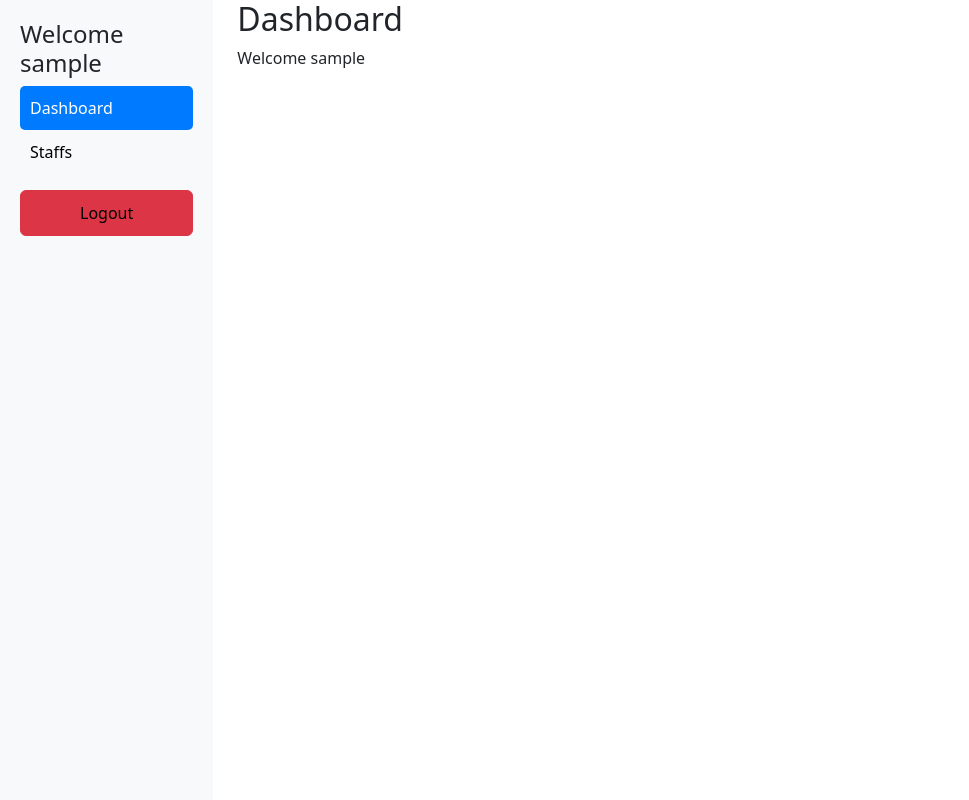
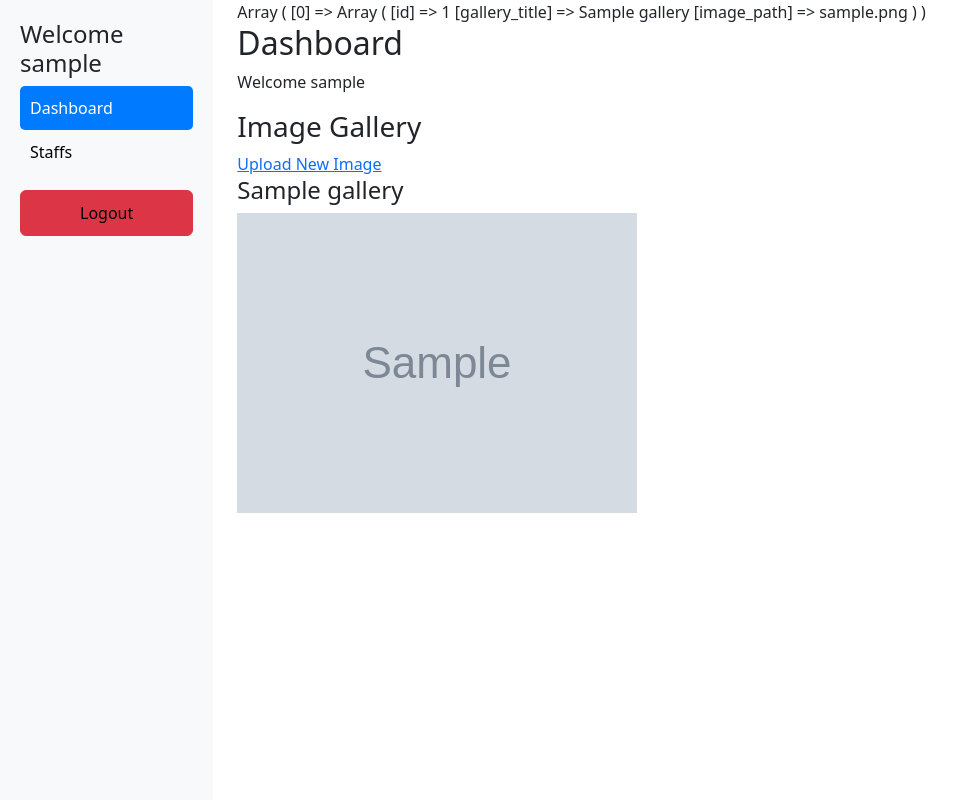
Before and after one commit to Arathijayaprakash/crud_php, a PHP site: page /crud/dashboard.php in a window 1280 px wide. Shown: the whole page, without its empty margins (0-969 px from the left). Run offline with PHP 8.4, Linux system fonts and the light colour scheme; the visitor is signed in with stand-in values (Sample User, id 1); tables that the repository leaves empty or names only in its code hold one stand-in row (values such as "Sample post"); grey boxes marked "Sample" are stand-in pictures.

Commit message:
add imageModel, imageController, getAllImages and uploadImage to db

```diff
--- /dev/null
+++ b/controllers/imageController.php
@@ -0,0 +1,32 @@
+<?php
+include __DIR__ . '/../config/db_config.php';
+include __DIR__ . '/../models/ImageModel.php';
+class ImageController
+{
+    private $imageModel;
+    public function __construct($db)
+    {
+        $this->imageModel = new ImageModel($db);
+    }
+    public function getAllImages()
+    {
+        return $this->imageModel->getAllImages();
+    }
+    public function uploadImage($imageData)
+    {
+        if (isset($_FILES['image']) && $_FILES['image']['error'] === 0) {
+            $gallery_title = $imageData['gallery_title'];
+            $imageTmpPath = $_FILES['image']['tmp_name'];
+            $imageName = $_FILES['image']['name'];
+            $imagePath = __DIR__ . '/../uploads/' . basename($imageName);
+            if (move_uploaded_file($imageTmpPath, $imagePath)) {
+                $this->imageModel->uploadImage($gallery_title, $imagePath);
+                header('Location: dashboard.php');
+            } else {
+                echo "Failed to upload image.";
+            }
+        } else {
+            echo "Error uploading image.";
+        }
+    }
+}
--- /dev/null
+++ b/models/ImageModel.php
@@ -0,0 +1,28 @@
+<?php
+class ImageModel
+{
+    private $conn;
+    public function __construct($db)
+    {
+        $this->conn = $db;
+    }
+    public function getAllImages()
+    {
+        $sql = 'SELECT * FROM image_gallery';
+        $stmt = $this->conn->prepare($sql);
+        $stmt->execute();
+        $result = $stmt->get_result();
+        $imageList = [];
+        while ($row = $result->fetch_assoc()) {
+            $imageList[] = $row;
+        }
+        return $imageList;
+    }
+    public function uploadImage($gallery_title, $image_path)
+    {
+        $sql = "INSERT INTO image_gallery (gallery_title, image_path) VALUES (?, ?)";
+        $stmt = $this->conn->prepare($sql);
+        $stmt->bind_param('ss', $gallery_title, $image_path);
+        $stmt->execute();
+    }
+}
--- a/views/dashboard.php
+++ b/views/dashboard.php
@@ -1,6 +1,20 @@
 <?php
 $pageTitle = 'Dashboard';
-include __DIR__ . '/layout.php'
+include __DIR__ . '/layout.php';
+include __DIR__ . '/../controllers/imageController.php';
+$controller = new ImageController($conn);
+$imageList = $controller->getAllImages();
+print_r($imageList);
 ?>
 <h2>Dashboard</h2>
 <p>Welcome <?php echo $_SESSION['username'] ?></p>
+<h3>Image Gallery</h3>
+<a href="upload.php">Upload New Image</a>
+<div>
+    <?php if (!empty($imageList)): ?>
+        <?php foreach ($imageList as $image): ?>
+            <h4><?php echo htmlspecialchars($image['gallery_title']); ?></h4>
+            <img src="<?php echo htmlspecialchars($image['image_path']); ?>">
+        <?php endforeach; ?>
+    <?php endif; ?>
+</div>
--- a/views/layout.php
+++ b/views/layout.php
@@ -5,7 +5,7 @@ include __DIR__ . '/../controllers/loginController.php';
 
 $loginController = new LoginController($conn);
 if (!$loginController->isLoggedIn()) {
-    header('Location: ../login.php');
+    header('Location: /crud/views/login.php');
 }
 ?>
 
@@ -52,7 +52,7 @@ if (!$loginController->isLoggedIn()) {
             <!-- Sidebar -->
             <div class="col-md-3 col-lg-2 sidebar">
                 <h4>Welcome <?php echo $_SESSION['username'] ?></h4>
-                <a href="../dashboard.php" class="<?php echo basename($_SERVER['PHP_SELF']) == 'dashboard.php' ? 'active' : ''; ?>">Dashboard</a>
+                <a href="/crud/views/dashboard.php" class="<?php echo basename($_SERVER['PHP_SELF']) == 'dashboard.php' ? 'active' : ''; ?>">Dashboard</a>
                 <a href="staffs/index.php" class="<?php echo basename($_SERVER['PHP_SELF']) == 'index.php' ? 'active' : ''; ?>">Staffs</a>
                 <a href="/crud/views/logout.php" class="btn btn-danger mt-3">Logout</a>
             </div>
```
Also changed, not shown: views/upload.php (added, +30 -0 lines), uploads/AIR FRYER.jpg (added), uploads/Iron Box.jpg (added).
